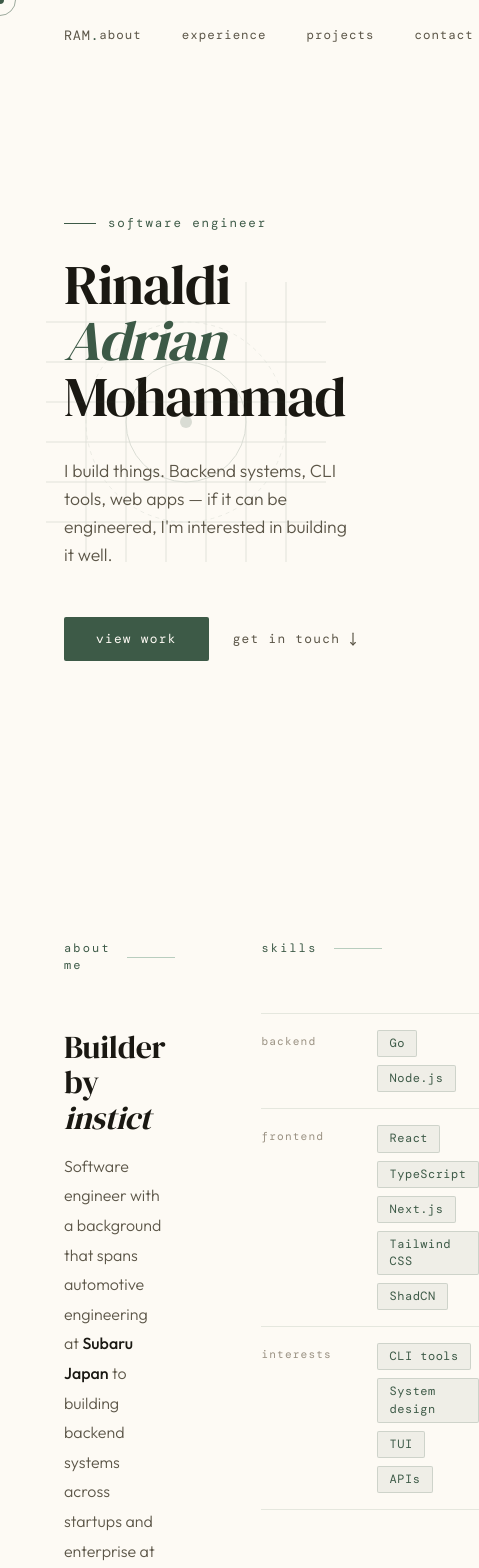
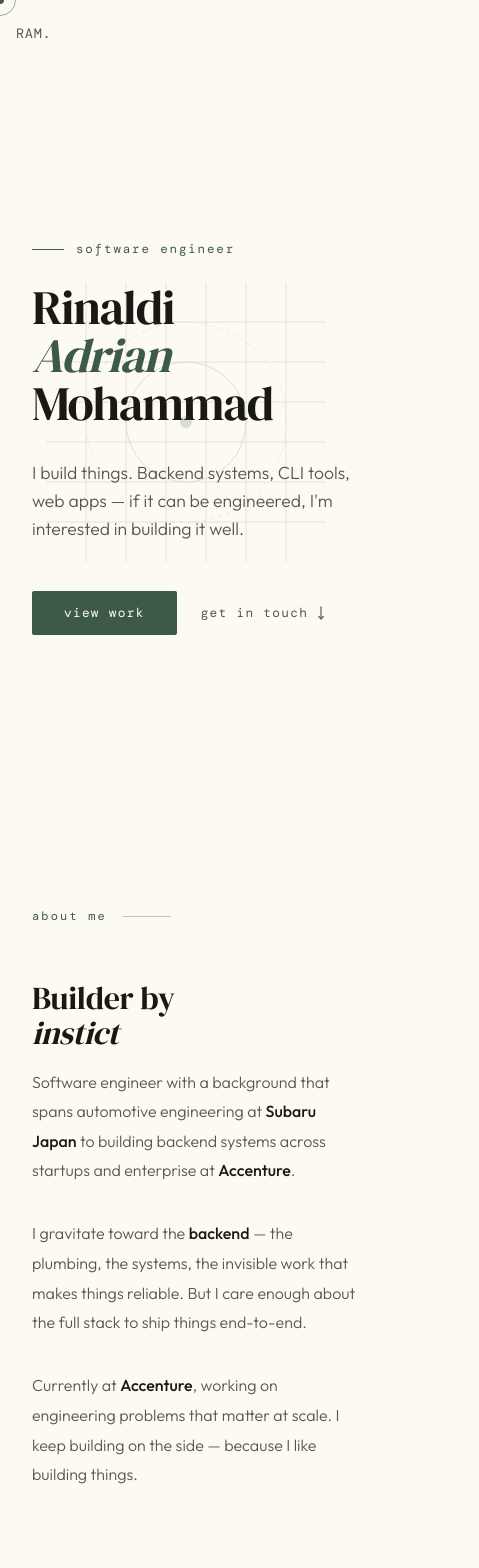
Before and after one commit to rinarudhei/ram-porto, a Next.js app: page / in a window 390 px wide. Shown: the top 1568 px of the page, 479 px wide, since content can reach past the window. Built offline with nearby package versions, Linux system fonts and the light colour scheme.

Commit message:
feat: Improve mobile responsiveness and links
- Implement responsive layouts for sections
- Adjust padding and font sizes across sections
- Add new breakpoint for extra small screens
- Fix external links in the footer

```diff
--- a/src/app/globals.css
+++ b/src/app/globals.css
@@ -3,6 +3,7 @@
 @import 'shadcn/tailwind.css';
 
 @theme inline {
+  --breakpoint-xs: 30rem;
   --color-background: var(--background);
   --color-foreground: var(--foreground);
   --font-dm-mono: 'DM Mono', monospace;
--- a/src/app/partials/aboutAndSkillsSection.tsx
+++ b/src/app/partials/aboutAndSkillsSection.tsx
@@ -7,7 +7,7 @@ export default function AboutAndSkillsSection() {
   return (
     <section
       id='about'
-      className='mx-auto grid max-w-300 grid-cols-[1fr_1.2fr] items-start gap-24 px-16 py-24'
+      className='mx-auto flex max-w-300 flex-col items-start gap-24 px-8 py-16 sm:grid sm:grid-cols-[1fr_1.2fr] sm:px-16 sm:py-24'
     >
       <AboutSection />
       <SkillsSection />
--- a/src/app/partials/experienceSection.tsx
+++ b/src/app/partials/experienceSection.tsx
@@ -46,7 +46,7 @@ export default function ExperienceSection() {
   return (
     <section
       id='experience'
-      className='experience mx-auto max-w-300 items-start gap-24 border-t border-[rgba(61,90,71,0.1)] px-16 py-24'
+      className='experience mx-auto max-w-300 items-start gap-24 border-t border-[rgba(61,90,71,0.1)] px-8 py-16 sm:px-16 sm:py-24'
     >
       <MotionWrapper>
         <SectionLabel label='work history' />
@@ -59,7 +59,7 @@ export default function ExperienceSection() {
           <MotionWrapper
             key={ex.time}
             className={clsx(
-              'relative grid grid-cols-[180px_1fr] gap-8 border-b border-[rgba(61,90,71,0.1)] py-10',
+              'relative flex flex-col gap-2 border-b border-[rgba(61,90,71,0.1)] py-10 sm:grid sm:grid-cols-[180px_1fr] sm:gap-8',
               "before:absolute before:top-0 before:bottom-0 before:-left-16 before:w-0 before:bg-[rgba(61,90,71,0.04)] before:transition-[width] before:duration-300 before:ease-in-out before:content-[''] hover:before:w-[calc(100%+8rem)] motion-reduce:before:transition-none"
             )}
           >
--- a/src/app/partials/footer.tsx
+++ b/src/app/partials/footer.tsx
@@ -2,30 +2,25 @@ import Link from 'next/link';
 
 export default function Footer() {
   return (
-    <footer className='mx-auto flex max-w-300 justify-between border-t border-[rgba(61,90,71,0.1)] px-16 py-8 tracking-[0.06em]'>
-      <p className='font-dm-mono text-size-[0.72rem] text-ink-faint tracking-[0.06em]'>
+    <footer className='mx-auto flex max-w-300 justify-between border-t border-[rgba(61,90,71,0.1)] px-4 py-8 tracking-[0.06em] sm:px-16'>
+      <p className='font-dm-mono text-ink-faint text-[0.72rem] tracking-[0.06em]'>
         © 2025 Rinaldi Adrian Mohammad
       </p>
 
       {/* Links */}
       <div className='flex gap-6'>
         <Link
+          target='_blank'
           className='font-dm-mono text-ink-faint hover:text-moss text-[0.72rem] tracking-[0.06em] no-underline decoration-0'
-          href=''
+          href='https://github.com/rinarudhei'
         >
           Github
         </Link>
         <Link
           className='font-dm-mono text-ink-faint hover:text-moss text-[0.72rem] tracking-[0.06em] no-underline decoration-0'
-          href=''
+          href='https://id.linkedin.com/in/rinaldi-adrian'
         >
           LinkedIn
-        </Link>
-        <Link
-          className='font-dm-mono text-ink-faint hover:text-moss text-[0.72rem] tracking-[0.06em] no-underline decoration-0'
-          href=''
-        >
-          Twitter
         </Link>
       </div>
     </footer>
--- a/src/app/partials/heroSection.tsx
+++ b/src/app/partials/heroSection.tsx
@@ -6,7 +6,7 @@ import { motion, useInView } from 'motion/react';
 
 export default function HeroSection() {
   return (
-    <section className='relative mx-auto flex min-h-screen max-w-300 items-center px-16 pt-32 pb-24'>
+    <section className='relative mx-auto flex min-h-screen max-w-300 items-center px-8 pt-24 pb-16 sm:px-16 sm:pt-32 sm:pb-24'>
       <div>
         {/* Hero content */}
         <motion.div
@@ -29,7 +29,7 @@ export default function HeroSection() {
           animate={{ opacity: 1, y: 0 }}
           className='font-dm-serif-display text-ink leading-none tracking-tight'
           style={{
-            fontSize: 'clamp(3.5rem, 8vw, 7rem)',
+            fontSize: 'clamp(3rem, 8vw, 7rem)',
           }}
         >
           Rinaldi <br />
--- a/src/app/partials/navWrapper.tsx
+++ b/src/app/partials/navWrapper.tsx
@@ -26,7 +26,7 @@ export default function NavWrapper({ children }: React.PropsWithChildren) {
   return (
     <div
       className={clsx(
-        'font-dm-mono fixed top-0 right-0 left-0 z-40 flex w-screen items-center justify-between bg-transparent px-16 py-6',
+        'font-dm-mono fixed top-0 right-0 left-0 z-40 flex w-screen items-center justify-between bg-transparent px-4 py-6 sm:px-16',
         scrolled && 'border-b bg-[rgba(253,250,244,0.9)] backdrop-blur-md'
       )}
     >
--- a/src/app/partials/navbar.tsx
+++ b/src/app/partials/navbar.tsx
@@ -15,7 +15,7 @@ export default function Navbar() {
         RAM<span className='text-moss'>.</span>
       </Link>
       {/* Nav menus */}
-      <ul className='flex gap-10'>
+      <ul className='hidden sm:flex sm:gap-10'>
         {menus.map((m) => (
           <li key={m}>
             <Button
--- a/src/app/partials/projects.tsx
+++ b/src/app/partials/projects.tsx
@@ -41,7 +41,7 @@ export default function ProjectsSection() {
   return (
     <section
       id='projects'
-      className='mx-auto max-w-300 items-start gap-24 border-t border-[rgba(61,90,71,0.1)] px-16 py-24'
+      className='mx-auto max-w-300 items-start gap-24 border-t border-[rgba(61,90,71,0.1)] px-8 py-16 sm:px-16 sm:py-24'
     >
       <MotionWrapper>
         <SectionLabel label='selected works' />
@@ -49,7 +49,7 @@ export default function ProjectsSection() {
       </MotionWrapper>
 
       {/* Projects grid */}
-      <MotionWrapper className='mt-12 grid grid-cols-[repeat(3,1fr)] gap-0.5'>
+      <MotionWrapper className='xs:grid-cols-[repeat(2,1fr)] mt-12 grid gap-0.5 sm:grid-cols-[repeat(3,1fr)]'>
         {projects.map((p, i) => (
           <ProjectCard
             key={p.title}
```
